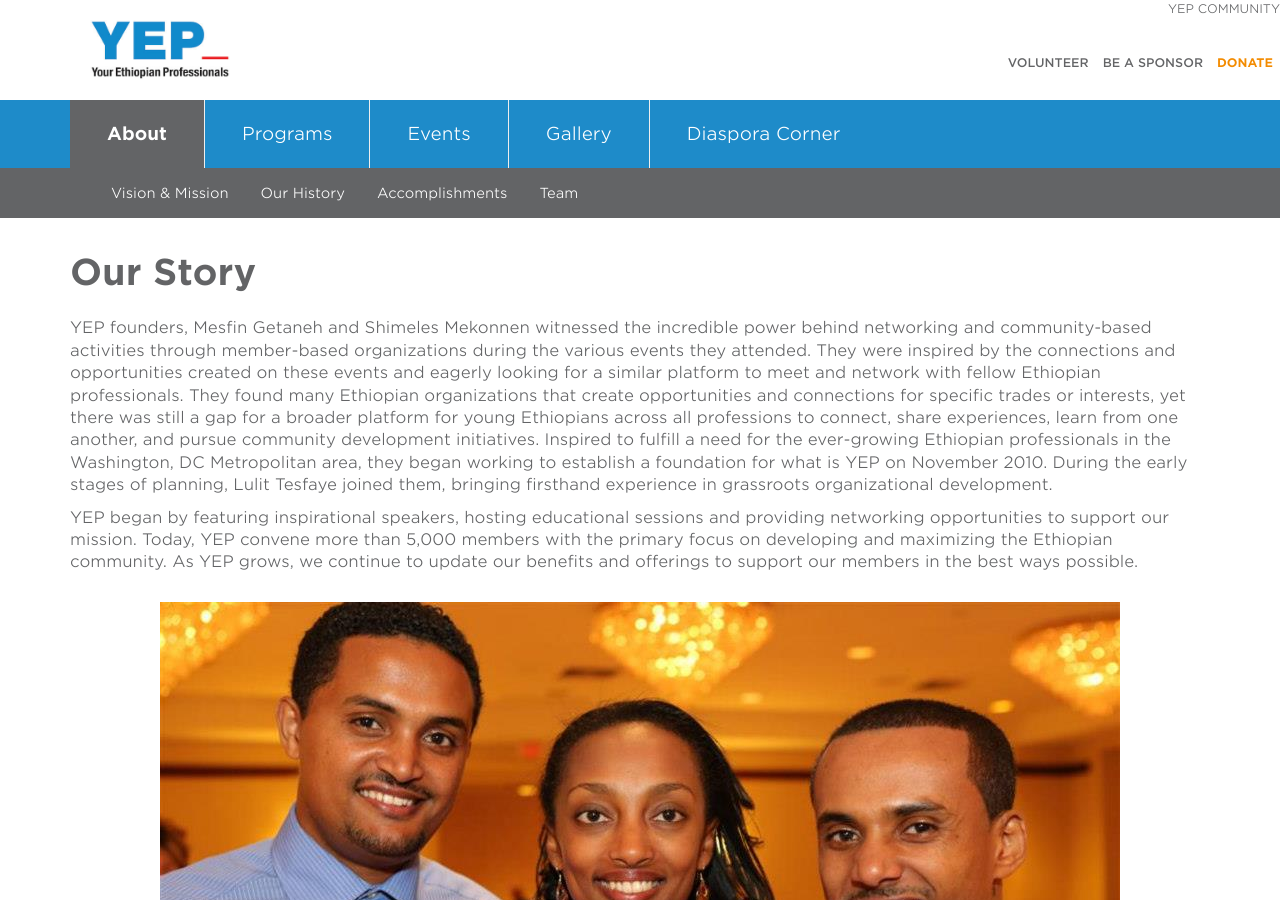
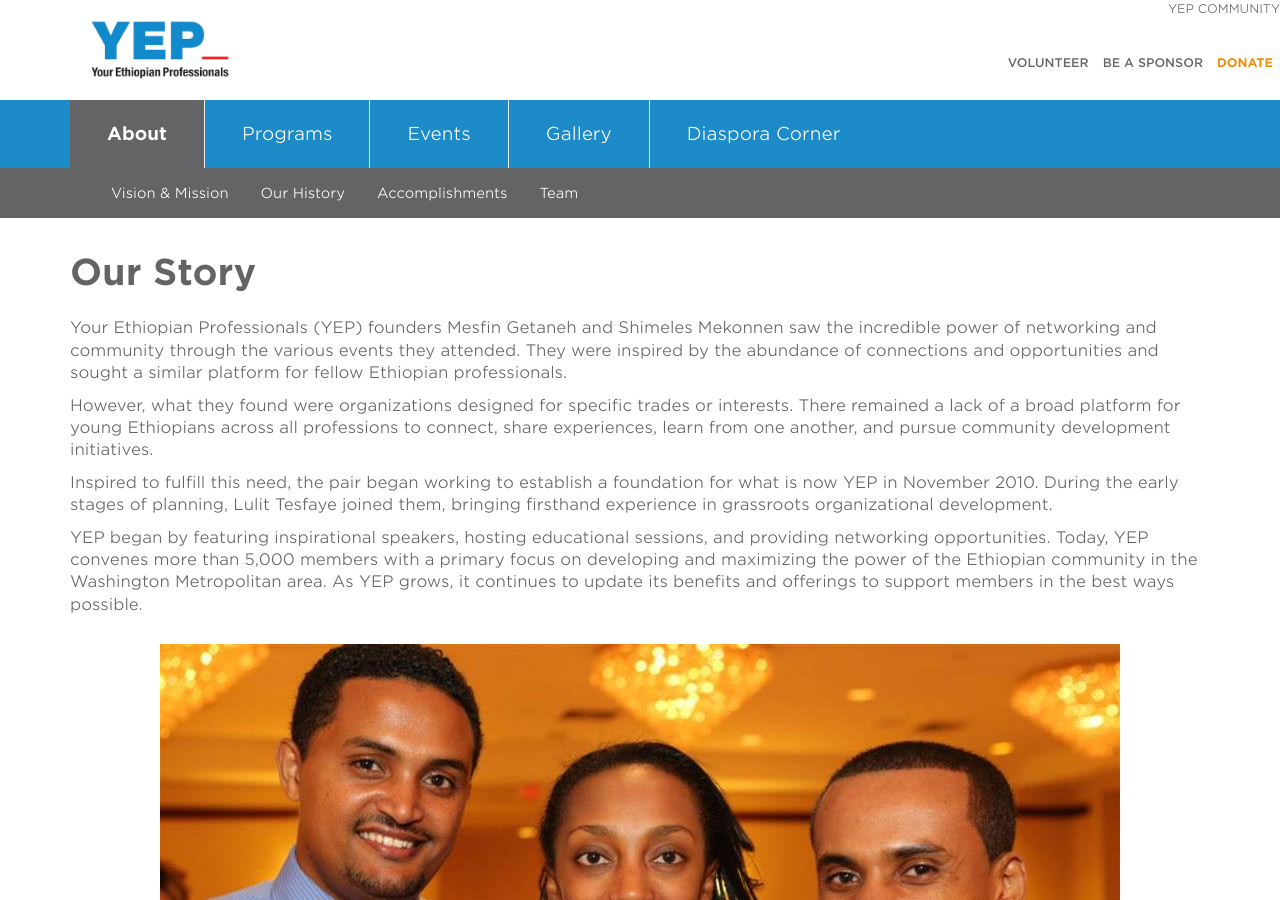
Before and after one commit to YEPNetwork/yepnetwork.github.io, a Jekyll site: the page built from _pages/history.html, in a window 1280 px wide and 900 px high. Built offline with Jekyll 4.4.1, drawn with Linux system fonts in a browser that asks for light colours; nearby versions of some CDN libraries.

Commit message:
Update history.html

```diff
--- a/_pages/history.html
+++ b/_pages/history.html
@@ -7,10 +7,16 @@
 ---
 <h1 class="margin-top-4">Our Story</h1>
 <p>
-YEP founders, Mesfin Getaneh and Shimeles Mekonnen witnessed the incredible power behind networking and community-based activities through member-based organizations during the various events they attended.  They were inspired by the connections and opportunities created on these events and eagerly looking for a similar platform to meet and network with fellow Ethiopian professionals. They found many Ethiopian organizations that create opportunities and connections for specific trades or interests, yet there was still a gap for a broader platform for young Ethiopians across all professions to connect, share experiences, learn from one another, and pursue community development initiatives. Inspired to fulfill a need for the ever-growing Ethiopian professionals in the Washington, DC Metropolitan area, they began working to establish a foundation for what is YEP on November 2010. During the early stages of planning, Lulit Tesfaye joined them, bringing firsthand experience in grassroots organizational development.
+Your Ethiopian Professionals (YEP) founders Mesfin Getaneh and Shimeles Mekonnen saw the incredible power of networking and community through the various events they attended. They were inspired by the abundance of connections and opportunities and sought a similar platform for fellow Ethiopian professionals.
 </p>
 <p>
-YEP began by featuring inspirational speakers, hosting educational sessions and providing networking opportunities to support our mission. Today, YEP convene more than 5,000 members with the primary focus on developing and maximizing the Ethiopian community. As YEP grows, we continue to update our benefits and offerings to support our members in the best ways possible.
+However, what they found were organizations designed for specific trades or interests. There remained a lack of a broad platform for young Ethiopians across all professions to connect, share experiences, learn from one another, and pursue community development initiatives.
+</p>
+<p>
+ Inspired to fulfill this need, the pair began working to establish a foundation for what is now YEP in November 2010. During the early stages of planning, Lulit Tesfaye joined them, bringing firsthand experience in grassroots organizational development.
+</p>
+<p>
+YEP began by featuring inspirational speakers, hosting educational sessions, and providing networking opportunities. Today, YEP convenes more than 5,000 members with a primary focus on developing and maximizing the power of the Ethiopian community in the Washington Metropolitan area. As YEP grows, it continues to update its benefits and offerings to support members in the best ways possible.
 </p>
 <div class="row text-center padding-top-2 padding-bottom-2">
   <img src="/assets/images/programs/leadership_team_2.jpg">
```
